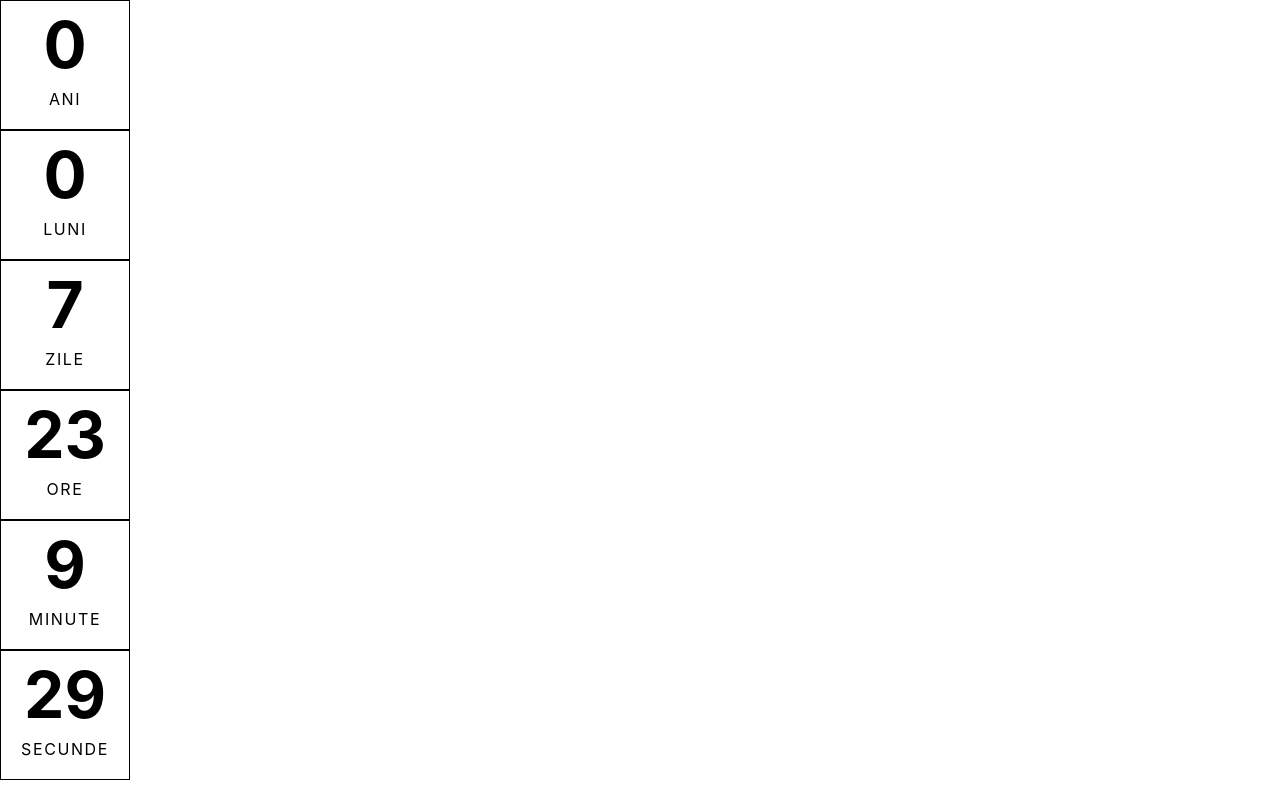
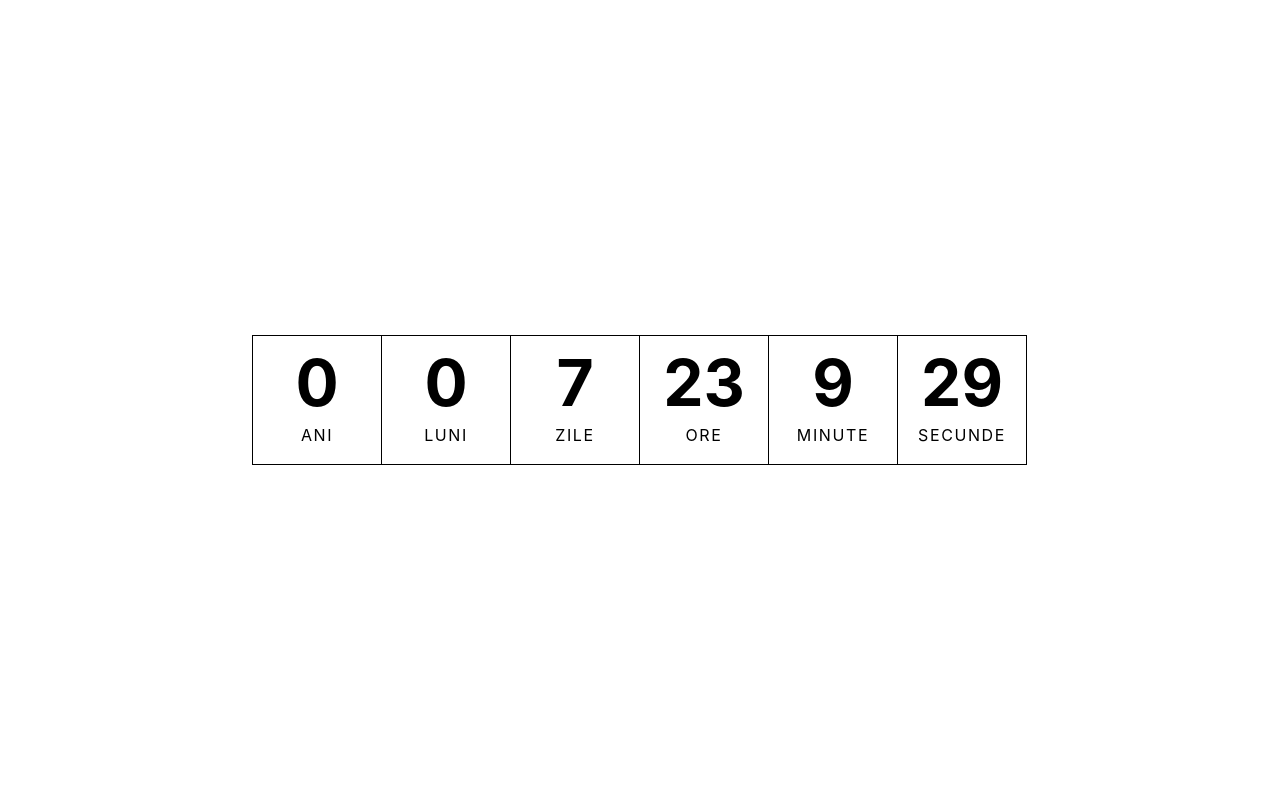
Before and after one commit to dalandcap/countdown, a React (Create React App) app: page / in a window 1280 px wide. Built offline with nearby package versions, Linux system fonts and the light colour scheme.

Commit message:
add layout to cells container

```diff
--- a/src/Countdown.tsx
+++ b/src/Countdown.tsx
@@ -1,17 +1,30 @@
 import { intervalToDuration } from 'date-fns';
 import i18next from 'i18next';
 import React, { FC, useState } from 'react';
+import styled from 'styled-components';
 import TimeCell from './components/TimeCell/TimeCell';
 
 const END_TIME = '6 December 2021 07:14:52 GMT';
+
+
+const CellsContainer = styled.div`
+height: 100vh;
+display: flex;
+justify-content: center;
+align-items: center;
+
+.time-cell {
+  margin-left: -1px;
+}
+`;
 
 const Countdown: FC = () => {
   const [time, setTime] = useState(intervalToDuration({start: new Date(END_TIME), end: Date.now()}));
 
   return (
-    <div className="App">
+    <CellsContainer>
       {Object.entries(time).map(([segment,value]) => <TimeCell label={i18next.t(segment)} value={value}/>)}
-    </div>
+    </CellsContainer>
   );
 }
 
--- a/src/components/TimeCell/TimeCell.tsx
+++ b/src/components/TimeCell/TimeCell.tsx
@@ -20,10 +20,11 @@ const Value = styled.div`
 const Label = styled.div`
   text-transform: uppercase;
   letter-spacing: .1em;
+  line-height: .75em;
 `;
 
 const TimeCell: FC<{ value: Number; label: string }> = ({ value, label }) => (
-  <Wrapper>
+  <Wrapper className="time-cell">
     <Value>{value}</Value>
     <Label>{label}</Label>
   </Wrapper>
```
